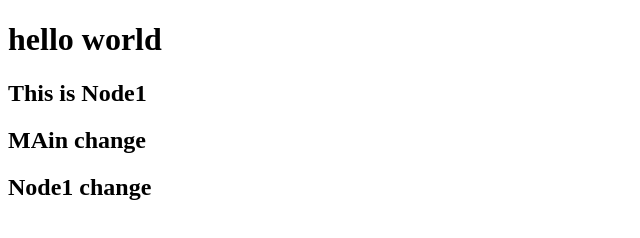
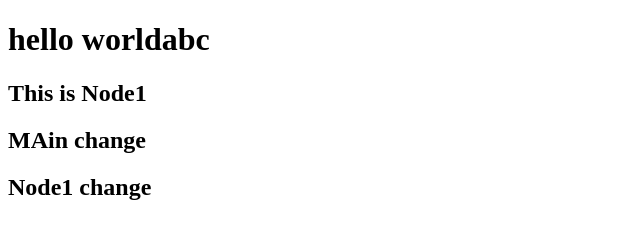
Before and after one commit to trung1007/LearnGit, a plain HTML site: page index.html in a window 1280 px wide. Shown: the full height of the page, 0-640 px from the left. Drawn offline with Linux system fonts and the light colour scheme.

Commit message:
changeMain

```diff
--- a/index.html
+++ b/index.html
@@ -6,7 +6,7 @@
     <title>Document</title>
   </head>
   <body>
-    <h1>hello world</h1>
+    <h1>hello worldabc</h1>
     <h2>This is Node1</h2>
     <h2>MAin change</h2>
     <h2>Node1 change</h2>
```
